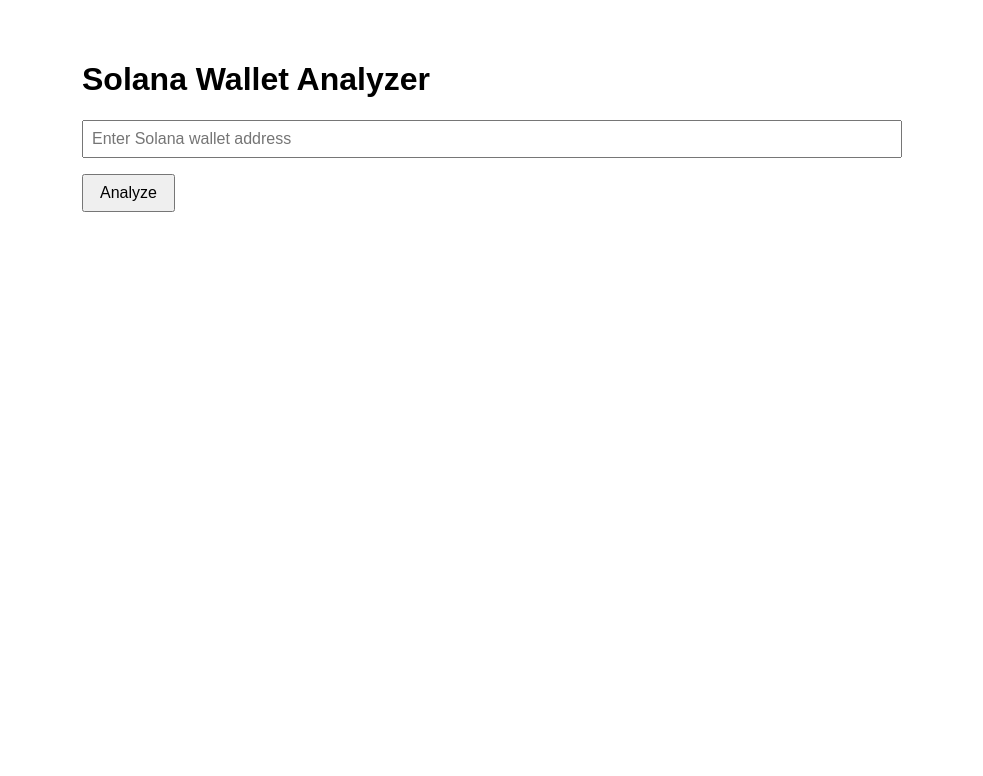
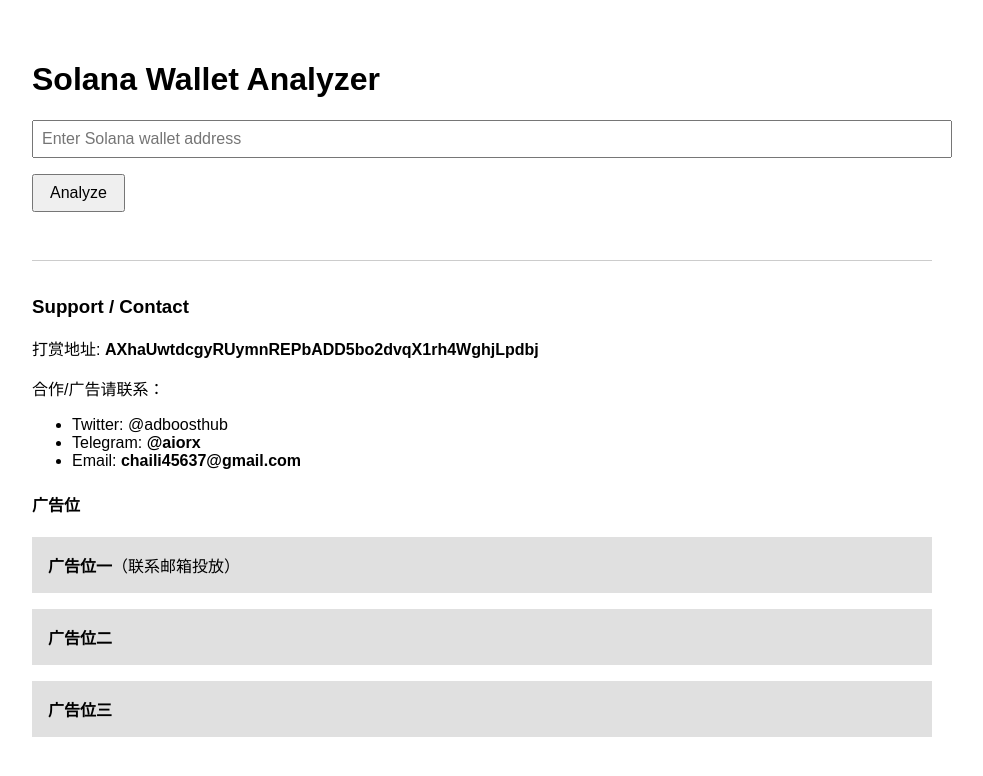
Before and after one commit to chaili45637/solana-analyzer-frontend, a React (Vite) app: page / in a window 1280 px wide. Shown: the top 776 px of the page, without its empty margins (158-1141 px from the left). Built offline with nearby package versions, Linux system fonts and the light colour scheme.

Commit message:
更新前端：添加新功能组件与界面显示

```diff
--- a/src/App.jsx
+++ b/src/App.jsx
@@ -1,3 +1,5 @@
+// frontend/src/App.jsx
+
 import React, { useState } from 'react';
 
 function App() {
@@ -15,7 +17,7 @@
     setResult(null);
 
     try {
-      const response = await fetch(`https://proud-karin-chaili45637-bb58559f.koyeb.app/analyze?address=${address}`);
+      const response = await fetch(`https://your-koyeb-backend-url.koyeb.app/analyze?address=${address}`);
       const data = await response.json();
       setResult(data);
     } catch (err) {
@@ -26,7 +28,7 @@
   };
 
   return (
-    <div style={{ padding: "2rem", fontFamily: "Arial, sans-serif", maxWidth: "800px", margin: "auto" }}>
+    <div style={{ padding: "2rem", fontFamily: "Arial, sans-serif", maxWidth: "900px", margin: "auto" }}>
       <h1>Solana Wallet Analyzer</h1>
 
       <input
@@ -42,11 +44,9 @@
 
       {loading && <p>Analyzing...</p >}
 
-      {result && result.error && (
-        <p style={{ color: "red" }}>Error: {result.error}</p >
-      )}
+      {result?.error && <p style={{ color: "red" }}>Error: {result.error}</p >}
 
-      {result && result.address && (
+      {result && !result.error && (
         <div style={{ marginTop: "2rem", backgroundColor: "#f5f5f5", padding: "1rem", borderRadius: "8px" }}>
           <h2>Analysis Result</h2>
           <p><strong>Address:</strong> {result.address}</p >
@@ -55,8 +55,43 @@
           <p><strong>Sell Total:</strong> {result.sell_total} SOL</p >
           <p><strong>Fees Paid:</strong> {result.fee_total} SOL</p >
           <p><strong>Net Profit:</strong> {result.net_profit} SOL</p >
+          <p><strong>Wallet Value:</strong> {result.total_value} SOL</p >
+          <p><strong>Categories:</strong> {result.categories?.join(', ')}</p >
+          <p><strong>Tagged Projects:</strong> {result.tags?.join(', ')}</p >
+          <p><strong>Related Addresses:</strong> {result.related_addresses?.join(', ')}</p >
+          <p><strong>Security Issues:</strong> {result.risks?.join(', ') || "None"}</p >
+
+          <h3>Advanced Filtered Transactions</h3>
+          <ul>
+            {result.filtered_transactions?.map((tx, i) => (
+              <li key={i}>{tx.time} - {tx.amount} SOL - {tx.type}</li>
+            ))}
+          </ul>
         </div>
       )}
+
+      <div style={{ marginTop: "3rem", borderTop: "1px solid #ccc", paddingTop: "1rem" }}>
+        <h3>Support / Contact</h3>
+        <p>打赏地址: <strong>AXhaUwtdcgyRUymnREPbADD5bo2dvqX1rh4WghjLpdbj</strong></p >
+        <p>合作/广告请联系：</p >
+        <ul>
+          <li>Twitter: @adboosthub</li>
+          <li>Telegram: <strong>@aiorx</strong></li>
+          <li>Email: <strong>chaili45637@gmail.com</strong></li>
+        </ul>
+        <div style={{ marginTop: "1rem" }}>
+          <h4>广告位</h4>
+          <div style={{ background: "#e0e0e0", padding: "1rem", marginBottom: "1rem" }}>
+            <strong>广告位一</strong>（联系邮箱投放）
+          </div>
+          <div style={{ background: "#e0e0e0", padding: "1rem", marginBottom: "1rem" }}>
+            <strong>广告位二</strong>
+          </div>
+          <div style={{ background: "#e0e0e0", padding: "1rem" }}>
+            <strong>广告位三</strong>
+          </div>
+        </div>
+      </div>
     </div>
   );
 }
```
